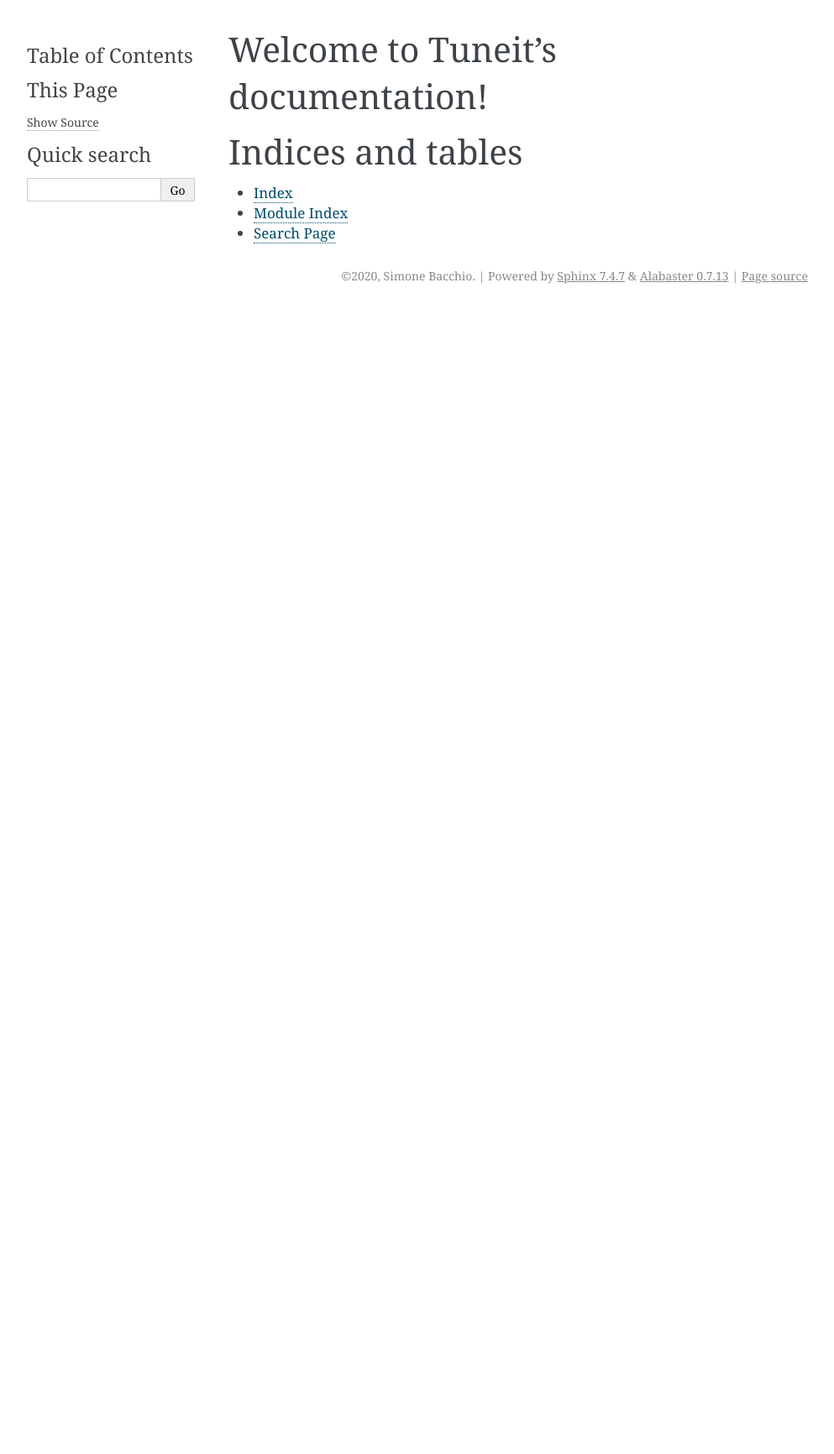
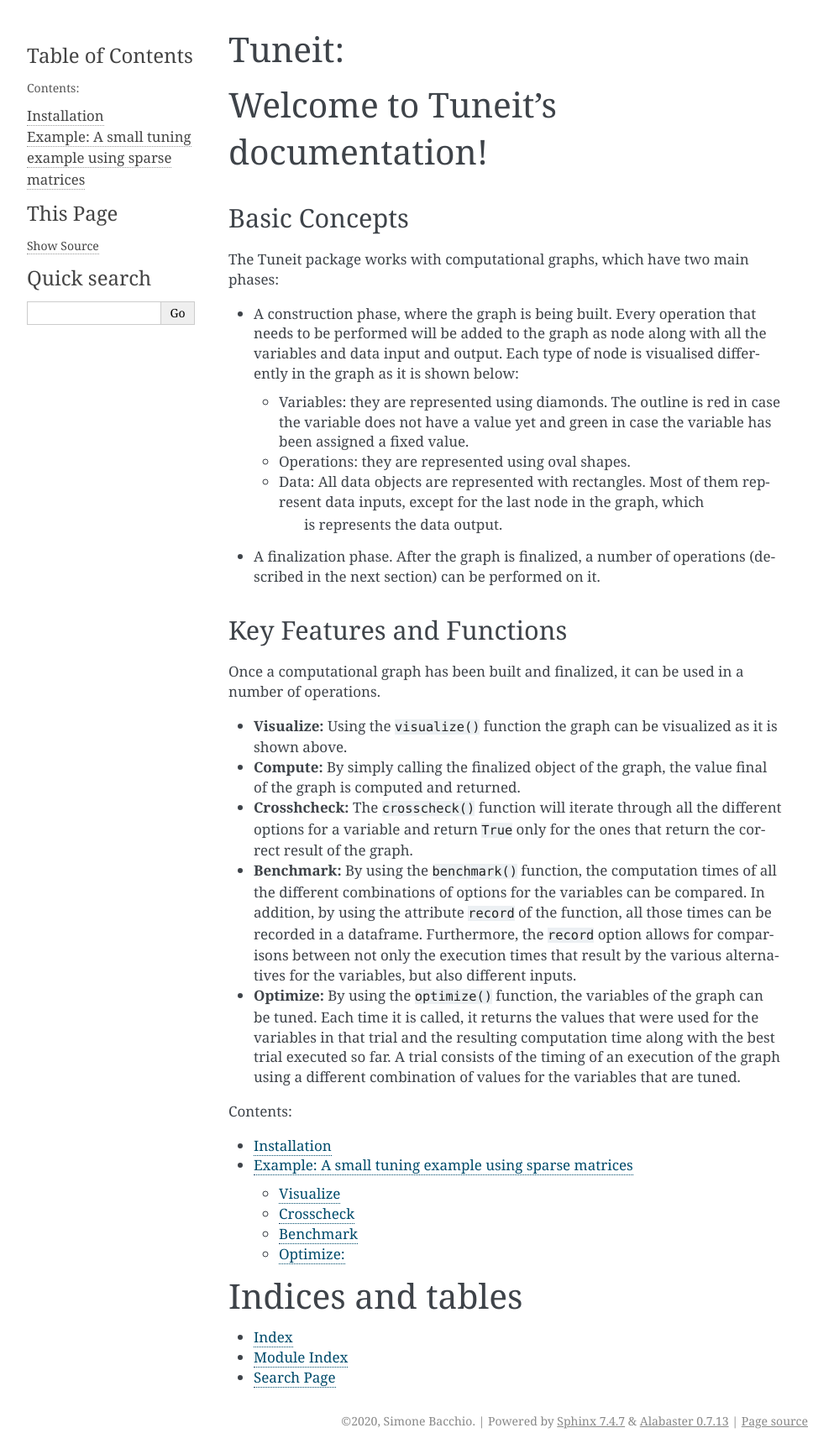
Before and after one commit to Lyncs-API/tuneit, a Sphinx documentation site: the page built from docs/index.rst, in a window 1280 px wide. Shown: the whole page at 84% size, without its empty margins (148-1141 px from the left). Built offline with Sphinx 7.4.7, drawn with Linux system fonts in a browser that asks for light colours; before the commit the page ends 900 px from its top, so only the background shows below that.

Commit message:
updated index file

```diff
--- a/docs/index.rst
+++ b/docs/index.rst
@@ -1,12 +1,54 @@
 .. Tunable documentation master file.
+
+Tuneit:
+=======
 
 Welcome to Tuneit's documentation!
 ===================================
+
+..
+   title needs to change
+
+Basic Concepts
+--------------
+The Tuneit package works with computational graphs, which have two main phases:
+
+- A construction phase, where the graph is being built. Every operation that needs to be performed will be added to the graph as node along with all the variables and data input and output. Each type of node is visualised differently in the graph as it is shown below:
+
+  * Variables: they are represented using diamonds. The outline is red in case the variable does not have a value yet and green in case the                 variable has been assigned a fixed value.
+  * Operations: they are represented using oval shapes.
+  * Data: All data objects are represented with rectangles. Most of them represent data inputs, except for the last node in the graph, which
+          is represents the data output.
+
+  ..
+     add image images/
+
+- A finalization phase. After the graph is finalized, a number of operations (described in the next section) can be performed on it.
+
+
+Key Features and Functions
+--------------------------
+Once a computational graph has been built and finalized, it can be used in a number of operations.
+
+- **Visualize:** Using the :code:`visualize()` function the graph can be visualized as it is shown above.
+- **Compute:** By simply calling the finalized object of the graph, the value final of the graph is computed and returned.
+- **Crosshcheck:** The :code:`crosscheck()` function will iterate through all the different options for a variable and return :code:`True`
+  only for the ones that return the correct result of the graph.
+- **Benchmark:** By using the :code:`benchmark()` function, the computation times of all the different combinations of options for the
+  variables can be compared. In addition, by using the attribute :code:`record` of the function, all those times can be recorded in a
+  dataframe. Furthermore, the :code:`record` option allows for comparisons between not only the execution times that result by the various
+  alternatives for the variables, but also different inputs.
+- **Optimize:** By using the :code:`optimize()` function, the variables of the graph can be tuned. Each time it is called, it returns the
+  values that were used for the variables in that trial and the resulting computation time along with the best trial executed so far.
+  A trial consists of the timing of an execution of the graph using a different combination of values for the variables that are tuned.
+
 
 .. toctree::
    :maxdepth: 2
    :caption: Contents:
 
+   installation
+   example
 
 
 Indices and tables
```
